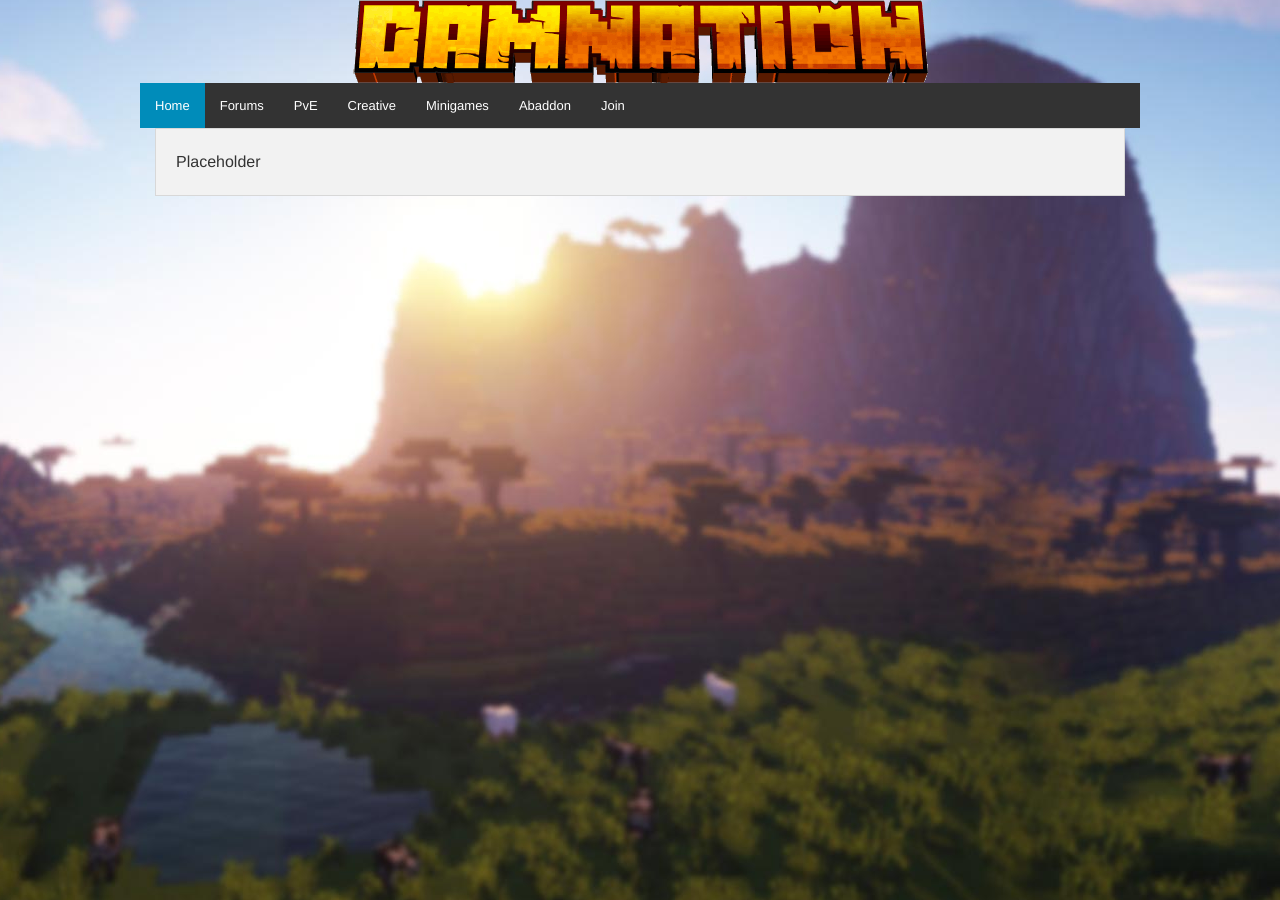
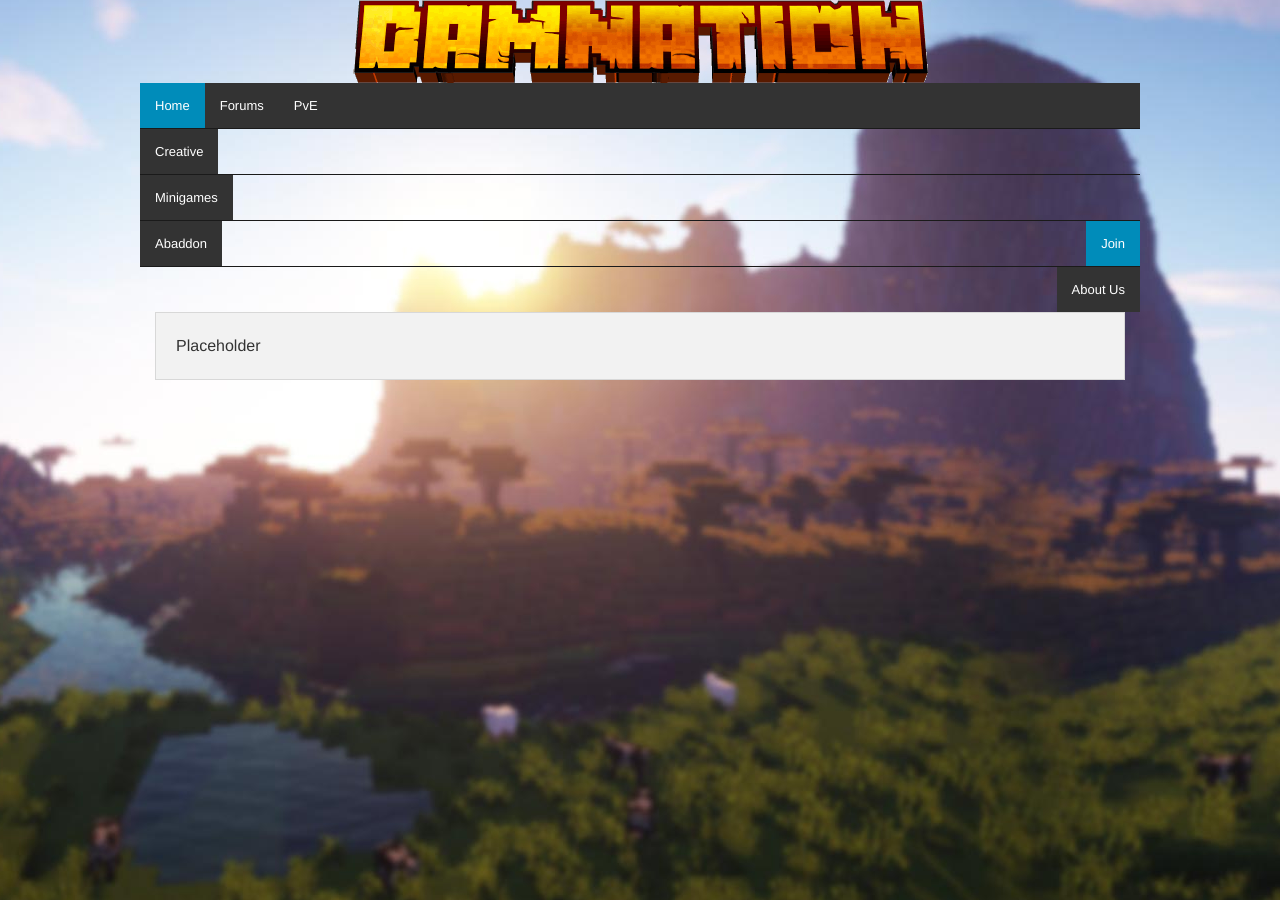
Before and after one commit to damnation-eu/website-beta, a Jekyll site: the page built from pve/index.md, in a window 1280 px wide. Built offline with Jekyll 4.4.1, drawn with Linux system fonts in a browser that asks for light colours; nearby versions of some CDN libraries; library files that are not in the unit come from our copies.

Commit message:
Added Links and dividers

```diff
--- a/_includes/nav.html
+++ b/_includes/nav.html
@@ -12,17 +12,17 @@
       <ul class="nav navbar-nav">
         <li class="active"><a href="/website-beta">Home</a></li>
         <li><a href="https://damnation.eu/phpbb/">Forums</a></li>
-        <li><a href="/website-beta/pve" class="has-dropdown active" data-dropdown="pve" data-options="is_hover:true">PvE</a>
-        <ul id="pve" class="dropdown" data-dropdown-content>
-          <li><a href="#">Link 1</a></li>
-          <li><a href="#">Link 2</a></li>
-          <li><a href="#">Link 3</a></li>
-        </ul>
-        </li>
+        <li><a href="/website-beta/pve">PvE</a></li>
+        <li class="divider"></li>
         <li><a href="/website-beta/creative">Creative</a></li>
+        <li class="divider"></li>
         <li><a href="/website-beta/minigames">Minigames</a></li>
+        <li class="divider"></li>
         <li><a href="/website-beta/abaddon">Abaddon</a></li>
-        <li><a href="/website-beta/apply">Join</a></li>
+
+        <li class="right active"><a href="/website-beta/pve/apply">Join</a></li>
+        <li class="divider"></li>
+        <li class="right"><a href="/website-beta/about">About Us</a></li>
       </ul>
     </div>
   </div>
```
